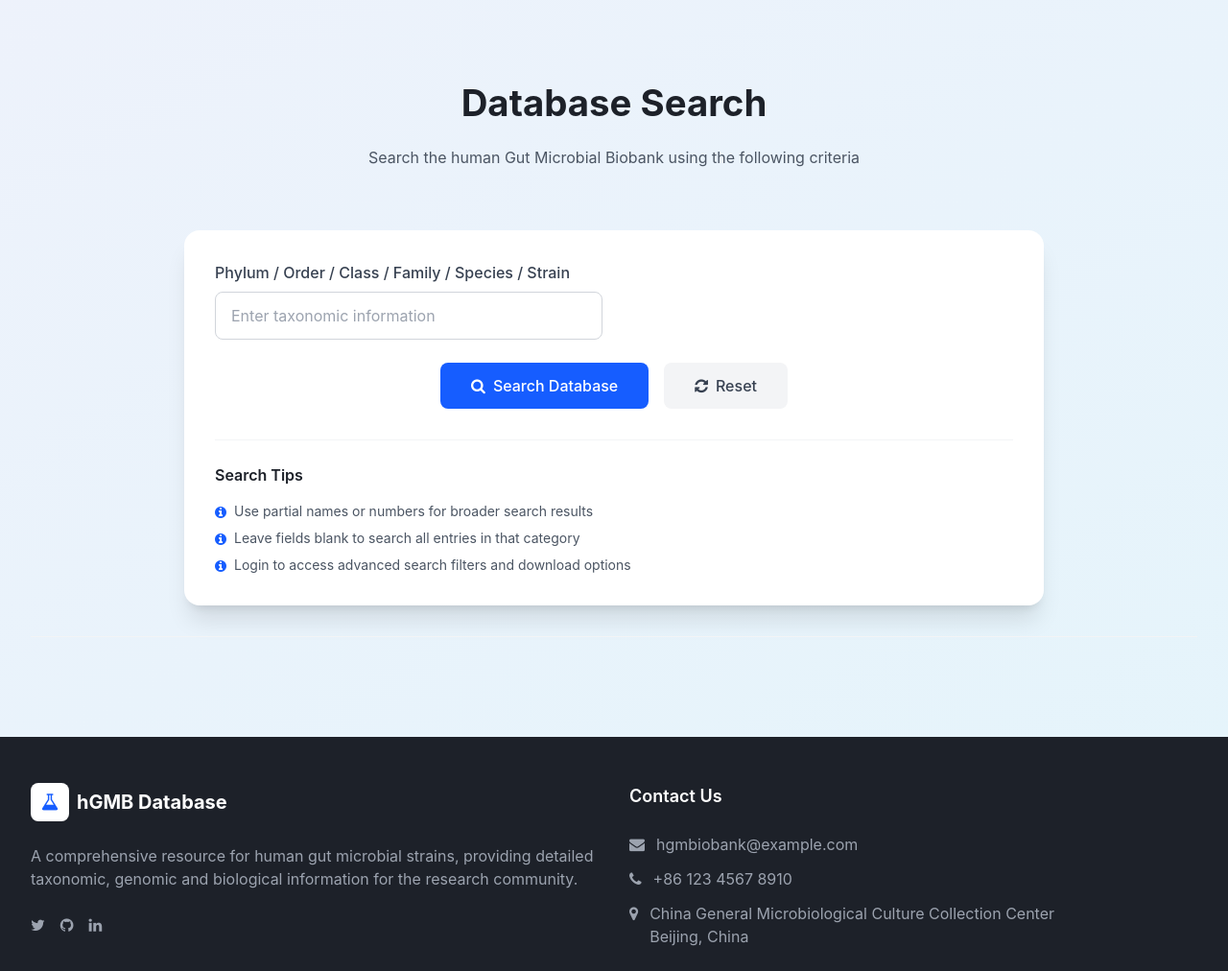
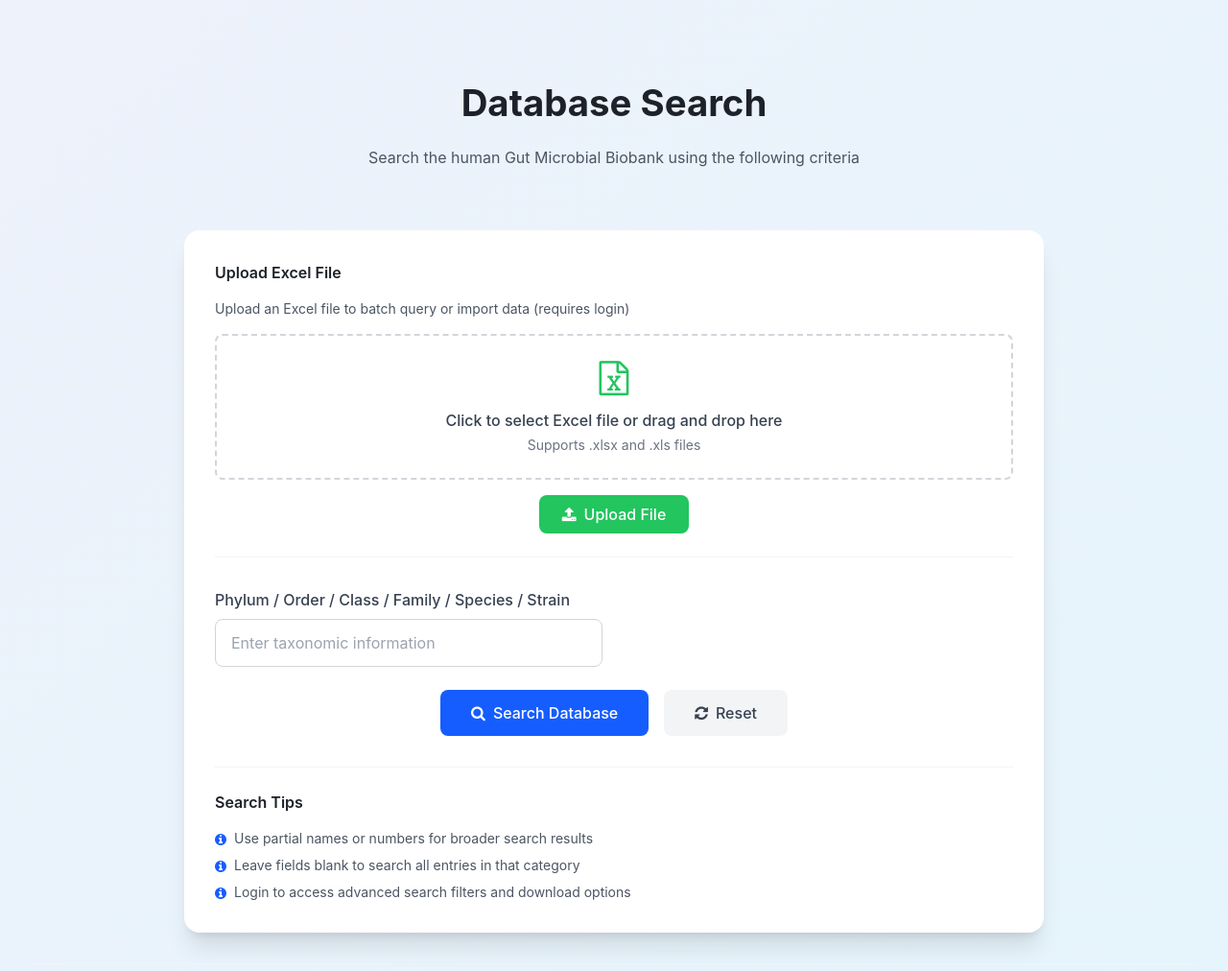
Before and after one commit to WIsabella/Big-data-analysis-practice-project, a Django app: page / in a window 1280 px wide. Shown: the part 3082-4094 px from the top of the page at 96% size. Run offline with Django 4.2, Linux system fonts and the light colour scheme; some libraries are stand-ins or nearby versions.

Commit message:
实现了可以让已登录的用户进行上传数据的函数，以及对查询函数进行了修改，可以实现非登录用户以及登录用户中的不同身份用户之间查询的区别。如果需要测试不同用户的功能是不是正常，以下提供注册过的用户名和用户密码。username=bacteria_admin,password=123456789,是admin用户;username=bacteria_student,password=123456789，是student用户。 admin用户可以查询，上传，删除，student可以查询和上传。如果需要自己注册用户，可以运行bacteria模块中的register.py文件，修改其中用户的username,password, role。以及添加或者删除权限

```diff
--- a/bacteria/register.py
+++ b/bacteria/register.py
@@ -11,6 +11,7 @@ from django.contrib.contenttypes.models import ContentType
 from bacteria.models import QueraDataCustomuser, Test1
 
 if __name__ == '__main__':
-    user = QueraDataCustomuser.objects.create_user(username='老师1', password='000', role='admin')
+    user = QueraDataCustomuser.objects.create_user(username='bacteria_student', password='123456789', role='student')
     content_type = ContentType.objects.get_for_model(Test1)
-    user.user_permissions.add(Permission.objects.get(codename='view_test1'  , content_type=content_type))
+    permission_list = [Permission.objects.get(codename='view_test1'  , content_type=content_type), Permission.objects.get(codename='add_test1', content_type=content_type)]
+    user.user_permissions.add(*permission_list)
--- a/bacteria/urls.py
+++ b/bacteria/urls.py
@@ -3,4 +3,5 @@ from. import views
 
 urlpatterns = [
     path("search/", views.search_bacteria, name="bacteria_search"),
+    path("upload/", views.add_bacteria, name="bacteria_add"),
 ]
--- a/bacteria/views.py
+++ b/bacteria/views.py
@@ -147,8 +147,8 @@ def search_bacteria(request):
     #     "results": results,
     #     "is_authenticated": is_authenticated,
     # }
-    # return render(request, "../templates/index.html", context)
-
+    # return
+    # render(request, "../templates/index.html", context)
 
 '''实现用户的登录功能'''
 @api_view(['POST'])
--- a/templates/index.html
+++ b/templates/index.html
@@ -380,6 +380,30 @@
         </div>
 
         <div class="max-w-4xl mx-auto bg-white rounded-2xl shadow-xl p-8">
+          <!-- Excel文件上传区域 - 移动到查询表单上方 -->
+          <div class="mb-8 pb-6 border-b border-gray-100">
+            <h4 class="font-semibold mb-4">Upload Excel File</h4>
+            <p class="text-gray-600 text-sm mb-4">Upload an Excel file to batch query or import data (requires login)</p>
+
+            <div id="uploadArea" class="border-2 border-dashed border-gray-300 rounded-lg p-6 text-center hover:border-primary transition-colors cursor-pointer">
+              <input type="file" id="excelFile" accept=".xlsx,.xls" class="hidden">
+              <div class="flex flex-col items-center justify-center">
+                <i class="fa fa-file-excel-o text-4xl text-green-500 mb-3"></i>
+                <p class="text-gray-700 font-medium">Click to select Excel file or drag and drop here</p>
+                <p class="text-gray-500 text-sm mt-1">Supports .xlsx and .xls files</p>
+              </div>
+            </div>
+
+            <div class="mt-4 flex justify-center">
+              <button id="uploadBtn" class="bg-green-500 hover:bg-green-600 text-white px-6 py-2 rounded-lg transition-colors font-medium flex items-center">
+                <i class="fa fa-upload mr-2"></i>Upload File
+              </button>
+            </div>
+
+            <div id="uploadStatus" class="mt-4 text-center hidden"></div>
+          </div>
+
+          <!-- 查询表单 -->
           <form method="get">
             <div class="grid grid-cols-1 md:grid-cols-2 gap-6 mb-6">
               <div>
@@ -705,8 +729,145 @@
       })
       .catch(error => {
         console.error("登录错误:", error);
-        alert(error.message);
+        alert(error.message || "登录失败，请检查用户名和密码");
       });
+    });
+
+    // Excel文件上传功能
+    let selectedFile = null;
+
+    // 文件选择处理
+    document.getElementById('uploadArea').addEventListener('click', function() {
+      document.getElementById('excelFile').click();
+    });
+
+    // 拖放功能
+    document.getElementById('uploadArea').addEventListener('dragover', function(e) {
+      e.preventDefault();
+      this.classList.add('border-primary', 'bg-primary/5');
+    });
+
+    document.getElementById('uploadArea').addEventListener('dragleave', function(e) {
+      e.preventDefault();
+      this.classList.remove('border-primary', 'bg-primary/5');
+    });
+
+    document.getElementById('uploadArea').addEventListener('drop', function(e) {
+      e.preventDefault();
+      this.classList.remove('border-primary', 'bg-primary/5');
+
+      const files = e.dataTransfer.files;
+      if (files.length > 0) {
+        handleFileSelection(files[0]);
+      }
+    });
+
+    // 文件选择处理
+    document.getElementById('excelFile').addEventListener('change', function(e) {
+      if (e.target.files.length > 0) {
+        handleFileSelection(e.target.files[0]);
+      }
+    });
+
+    function handleFileSelection(file) {
+      // 检查文件类型
+      const allowedTypes = [
+        'application/vnd.ms-excel',
+        'application/vnd.openxmlformats-officedocument.spreadsheetml.sheet',
+        'application/octet-stream'
+      ];
+
+      const fileExtension = file.name.split('.').pop().toLowerCase();
+
+      if (!allowedTypes.includes(file.type) && !['xls', 'xlsx'].includes(fileExtension)) {
+        alert('请选择有效的Excel文件 (.xls 或 .xlsx)');
+        return;
+      }
+
+      selectedFile = file;
+
+      // 更新UI显示
+      const uploadArea = document.getElementById('uploadArea');
+      uploadArea.innerHTML = `
+        <div class="flex flex-col items-center justify-center">
+          <i class="fa fa-check-circle text-4xl text-green-500 mb-3"></i>
+          <p class="text-gray-700 font-medium">已选择文件</p>
+          <p class="text-gray-500 text-sm mt-1">${file.name}</p>
+          <p class="text-gray-400 text-xs mt-2">${(file.size / 1024 / 1024).toFixed(2)} MB</p>
+        </div>
+      `;
+    }
+
+    // 上传文件函数
+    async function uploadExcelFile(token, file) {
+      const formData = new FormData();
+      formData.append('file', file);
+
+      try {
+        const response = await fetch('bacteria/upload/', {
+          method: 'POST',
+          headers: {
+            'Authorization': `Bearer ${token}`
+          },
+          body: formData
+        });
+
+        if (!response.ok) {
+          const errorData = await response.json().catch(() => null);
+          throw new Error(errorData?.detail || `上传失败: ${response.status}`);
+        }
+
+        return await response.json();
+      } catch (error) {
+        console.error('上传错误:', error);
+        throw error;
+      }
+    }
+
+    // 上传按钮点击事件
+    document.getElementById('uploadBtn').addEventListener('click', async function() {
+      const token = localStorage.getItem('access_token');
+
+      if (!token) {
+        alert('请先登录以上传文件');
+        loginBtn.click();
+        return;
+      }
+
+      if (!selectedFile) {
+        alert('请先选择Excel文件');
+        return;
+      }
+
+      const uploadBtn = this;
+      const originalText = uploadBtn.innerHTML;
+      uploadBtn.disabled = true;
+      uploadBtn.innerHTML = '<i class="fa fa-spinner fa-spin mr-2"></i>上传中...';
+
+      const statusDiv = document.getElementById('uploadStatus');
+      statusDiv.classList.remove('hidden', 'text-red-500', 'text-green-500');
+      statusDiv.innerHTML = '<i class="fa fa-spinner fa-spin mr-2"></i>文件上传中，请稍候...';
+      statusDiv.classList.add('text-blue-500');
+
+      try {
+        const result = await uploadExcelFile(token, selectedFile);
+
+        statusDiv.innerHTML = '<i class="fa fa-check-circle mr-2"></i>文件上传成功！';
+        statusDiv.classList.remove('text-blue-500');
+        statusDiv.classList.add('text-green-500');
+
+        console.log('上传结果:', result);
+        // 可以在这里处理上传成功后的逻辑，比如显示结果或刷新页面
+
+      } catch (error) {
+        console.error('上传失败:', error);
+        statusDiv.innerHTML = `<i class="fa fa-exclamation-circle mr-2"></i>${error.message}`;
+        statusDiv.classList.remove('text-blue-500');
+        statusDiv.classList.add('text-red-500');
+      } finally {
+        uploadBtn.disabled = false;
+        uploadBtn.innerHTML = originalText;
+      }
     });
 
     document.querySelector("form").addEventListener("submit", function(e) {
@@ -784,50 +945,6 @@
             resultsContainer.innerHTML = `<p class="text-red-500">${error.message}</p>`;
         });
     });
-
-    // 刷新Token函数
-    function refreshToken() {
-      const refreshToken = localStorage.getItem('refresh_token');
-      if (!refreshToken) {
-        return Promise.resolve(null);
-      }
-
-      console.log("尝试刷新Token...");
-      return fetch('/api/token/refresh/', {
-        method: 'POST',
-        headers: {
-          'Content-Type': 'application/json',
-          'X-Requested-With': 'XMLHttpRequest'
-        },
-        body: JSON.stringify({ 'refresh': refreshToken }),
-        credentials: 'include'
-      })
-      .then(response => {
-        console.log("刷新Token响应状态:", response.status);
-        if (!response.ok) {
-          localStorage.removeItem('access_token');
-          localStorage.removeItem('refresh_token');
-          checkLoginStatus();
-          return null;
-        }
-        return response.json();
-      })
-      .then(data => {
-        if (data.access) {
-          localStorage.setItem('access_token', data.access);
-          console.log("Token刷新成功");
-          return data.access;
-        }
-        return null;
-      })
-      .catch(error => {
-        console.error("刷新Token失败:", error);
-        localStorage.removeItem('access_token');
-        localStorage.removeItem('refresh_token');
-        checkLoginStatus();
-        return null;
-      });
-    }
   </script>
 </body>
 </html>
```
